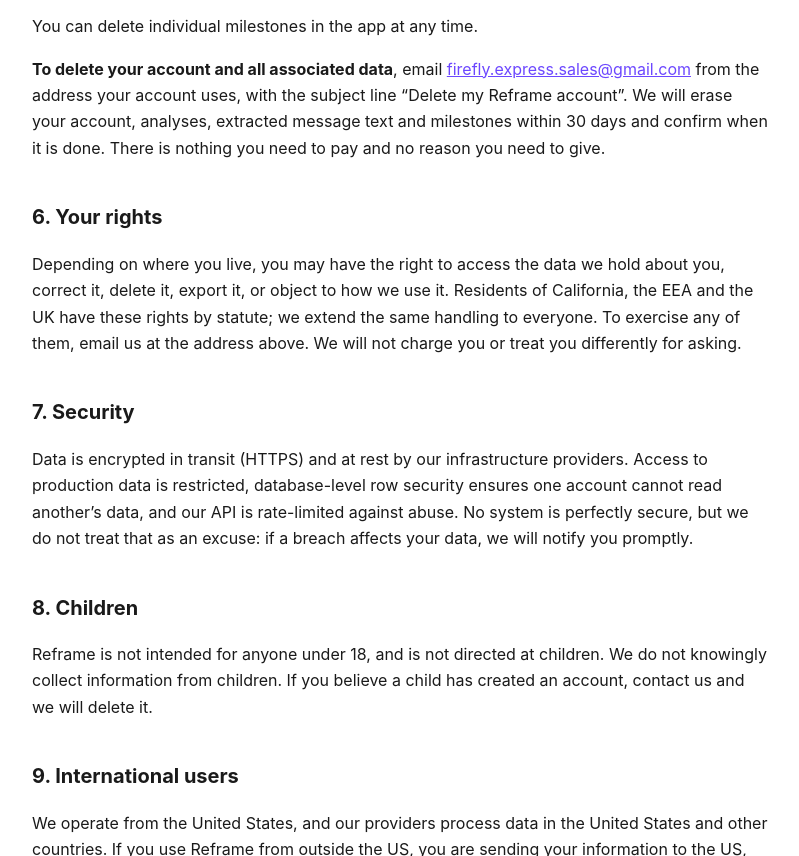
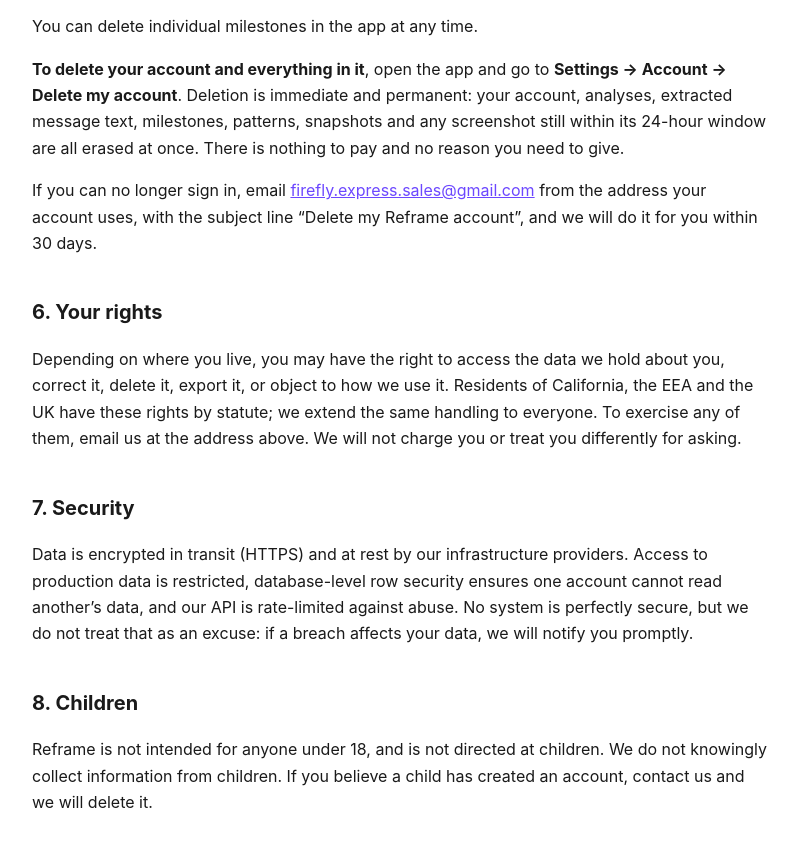
Before and after one commit to NGNConsulting/reframe-legal, a plain HTML site: page privacy-policy.html in a window 1280 px wide. Shown: the part 2874-3730 px from the top of the page, without its empty margins (240-1039 px from the left). Drawn offline with Linux system fonts and the light colour scheme.

Commit message:
Point deletion instructions at the in-app path

```diff
--- a/privacy-policy.html
+++ b/privacy-policy.html
@@ -160,11 +160,16 @@
 
 <p>You can delete individual milestones in the app at any time.</p>
 
-<p><strong>To delete your account and all associated data</strong>, email
+<p><strong>To delete your account and everything in it</strong>, open the app and go to
+<strong>Settings &rarr; Account &rarr; Delete my account</strong>. Deletion is immediate and permanent: your
+account, analyses, extracted message text, milestones, patterns, snapshots and any screenshot still
+within its 24-hour window are all erased at once. There is nothing to pay and no reason you need to
+give.</p>
+
+<p>If you can no longer sign in, email
 <a href="mailto:firefly.express.sales@gmail.com">firefly.express.sales@gmail.com</a> from the address
-your account uses, with the subject line &ldquo;Delete my Reframe account&rdquo;. We will erase your account,
-analyses, extracted message text and milestones within 30 days and confirm when it is done. There is
-nothing you need to pay and no reason you need to give.</p>
+your account uses, with the subject line &ldquo;Delete my Reframe account&rdquo;, and we will do it for you
+within 30 days.</p>
 
 <h2>6. Your rights</h2>
 <p>Depending on where you live, you may have the right to access the data we hold about you, correct it,
```
